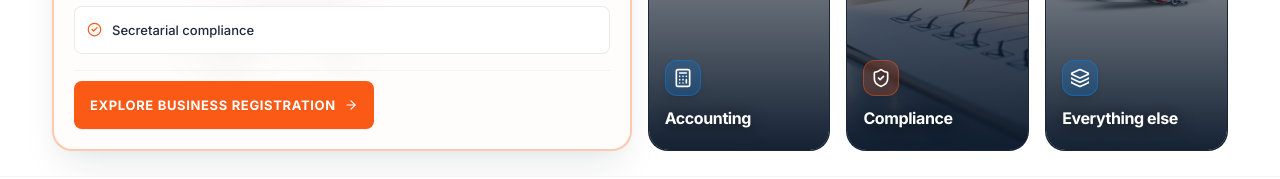
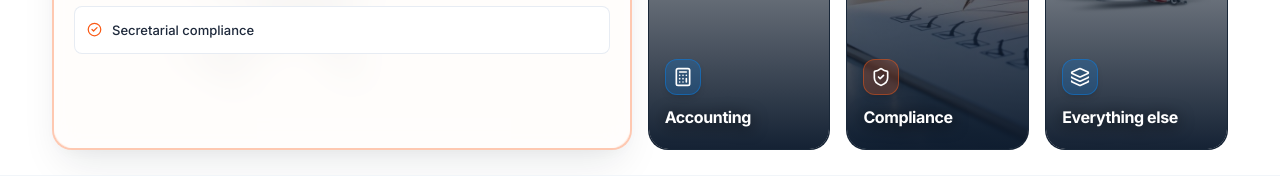
Before and after one commit to shubpatil654/Alphasure-website, a React (Vite) app: page / in a window 1280 px wide. Shown: the part 1216-1395 px from the top of the page. Built offline with nearby package versions, Linux system fonts and the light colour scheme; a web font is replaced by a local one.

Commit message:
style(services): remove bottom Explore buttons from all 4 expanded containers

```diff
--- a/src/components/ServicesSection.jsx
+++ b/src/components/ServicesSection.jsx
@@ -265,18 +265,6 @@ export default function ServicesSection({ onOpenModal, onNavigate }) {
                       </div>
                     </div>
 
-                    {/* Bottom CTA Action Button */}
-                    <div className="pt-2.5 flex items-center justify-start border-t border-slate-200/50 mt-1">
-                      <button
-                        type="button"
-                        onClick={(e) => handleSubserviceClick(e, service.targetPage)}
-                        className={`inline-flex items-center gap-2 text-xs sm:text-[13px] font-bold uppercase tracking-wider text-white ${service.btnClass} px-4 py-2 sm:px-4.5 sm:py-2.5 rounded-lg transition-all shadow-sm hover:shadow-md cursor-pointer group/btn`}
-                      >
-                        <span>Explore {service.shortTitle}</span>
-                        <ArrowRight size={14} className="group-hover/btn:translate-x-0.5 transition-transform" />
-                      </button>
-                    </div>
-
                   </div>
                 ) : (
                   /* ---------------- COLLAPSED / CLOSED VIEW ---------------- */
```
